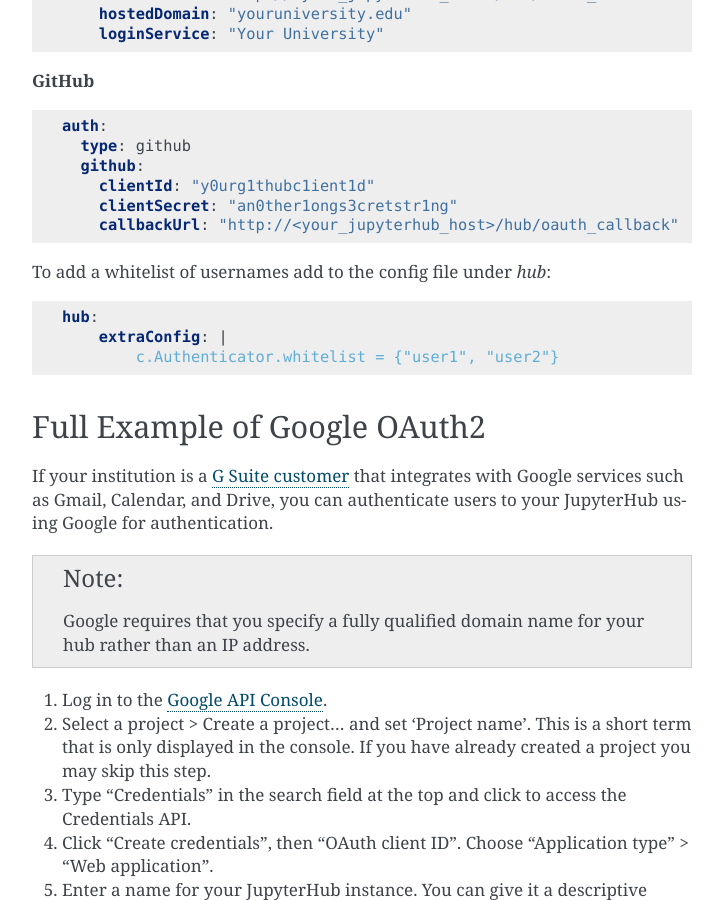
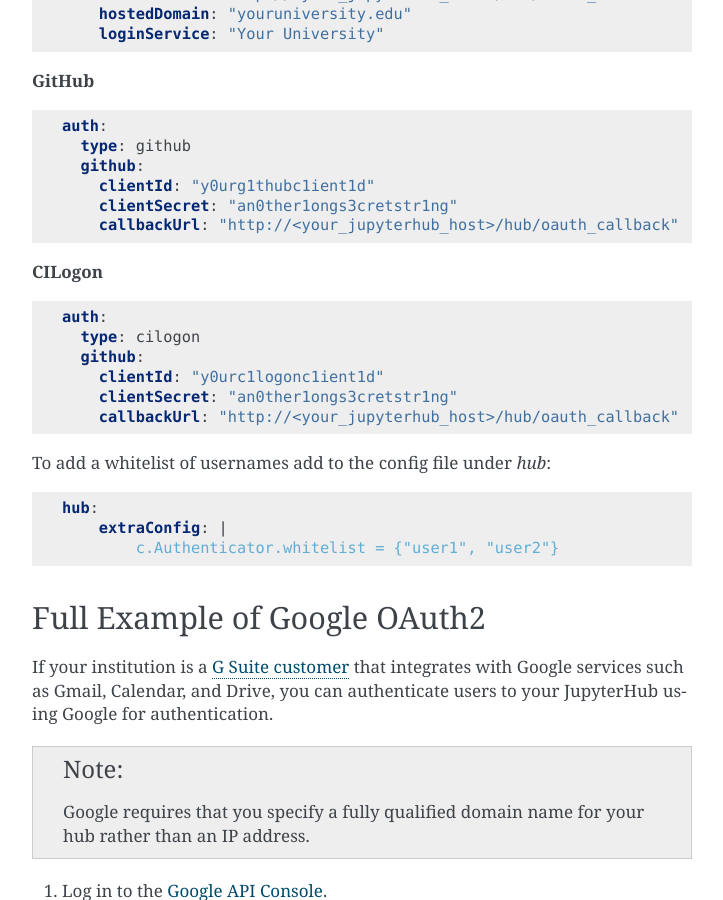
Before and after one commit to jupyterhub/zero-to-jupyterhub-k8s, a Sphinx documentation site: the page built from doc/source/extending-jupyterhub.rst, in a window 1280 px wide and 900 px high, scrolled down 1266 px. Shown: the whole window, without its empty margins (388-1111 px from the left). Built offline with Sphinx 7.4.7, drawn with Linux system fonts in a browser that asks for light colours.

Commit message:
added cilogon example in docs

```diff
--- a/doc/source/extending-jupyterhub.rst
+++ b/doc/source/extending-jupyterhub.rst
@@ -73,6 +73,18 @@
           clientId: "y0urg1thubc1ient1d"
           clientSecret: "an0ther1ongs3cretstr1ng"
           callbackUrl: "http://<your_jupyterhub_host>/hub/oauth_callback"
+
+**CILogon**
+
+.. code-block:: yaml
+
+      auth:
+        type: cilogon
+        github:
+          clientId: "y0urc1logonc1ient1d"
+          clientSecret: "an0ther1ongs3cretstr1ng"
+          callbackUrl: "http://<your_jupyterhub_host>/hub/oauth_callback"
+
 
 To add a whitelist of usernames add to the config file under `hub`:
 
```
